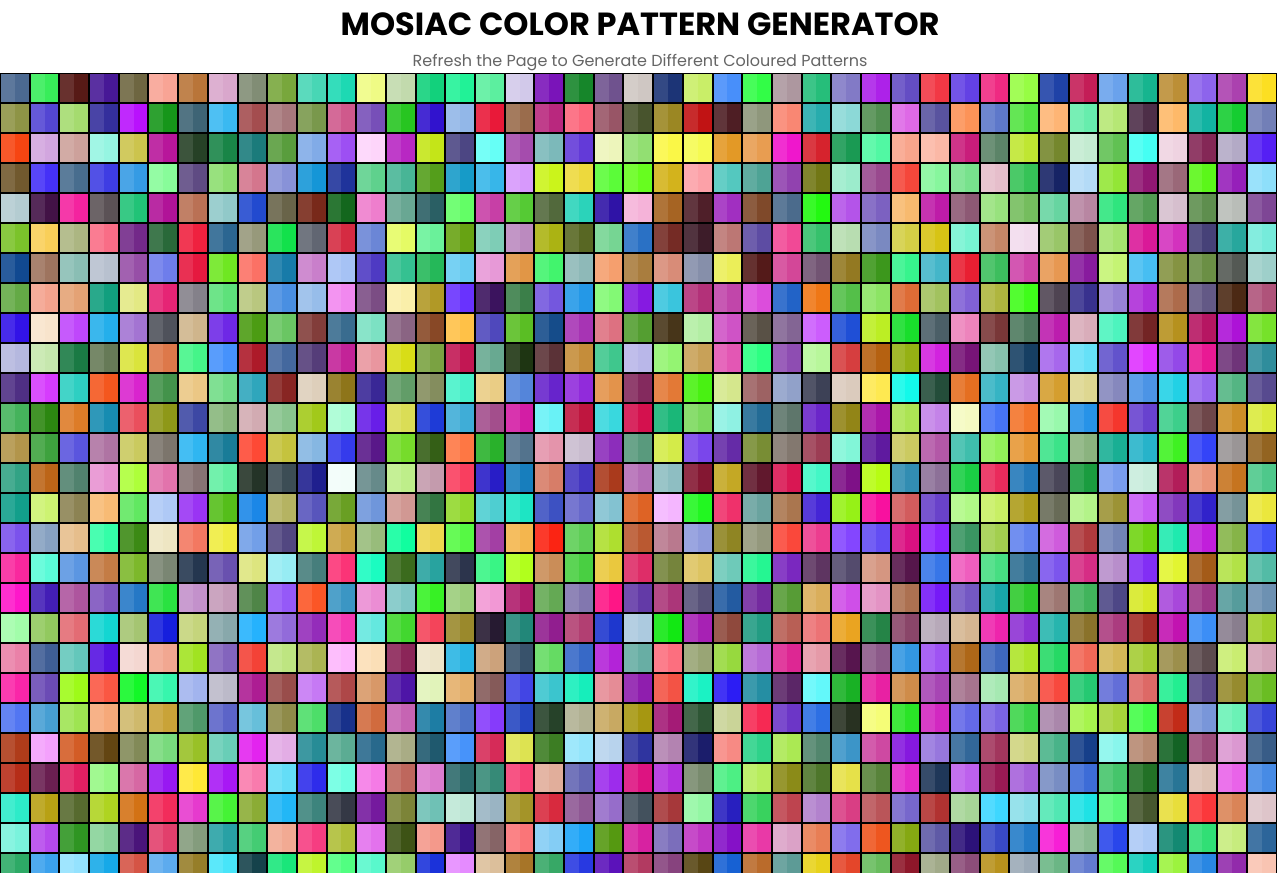
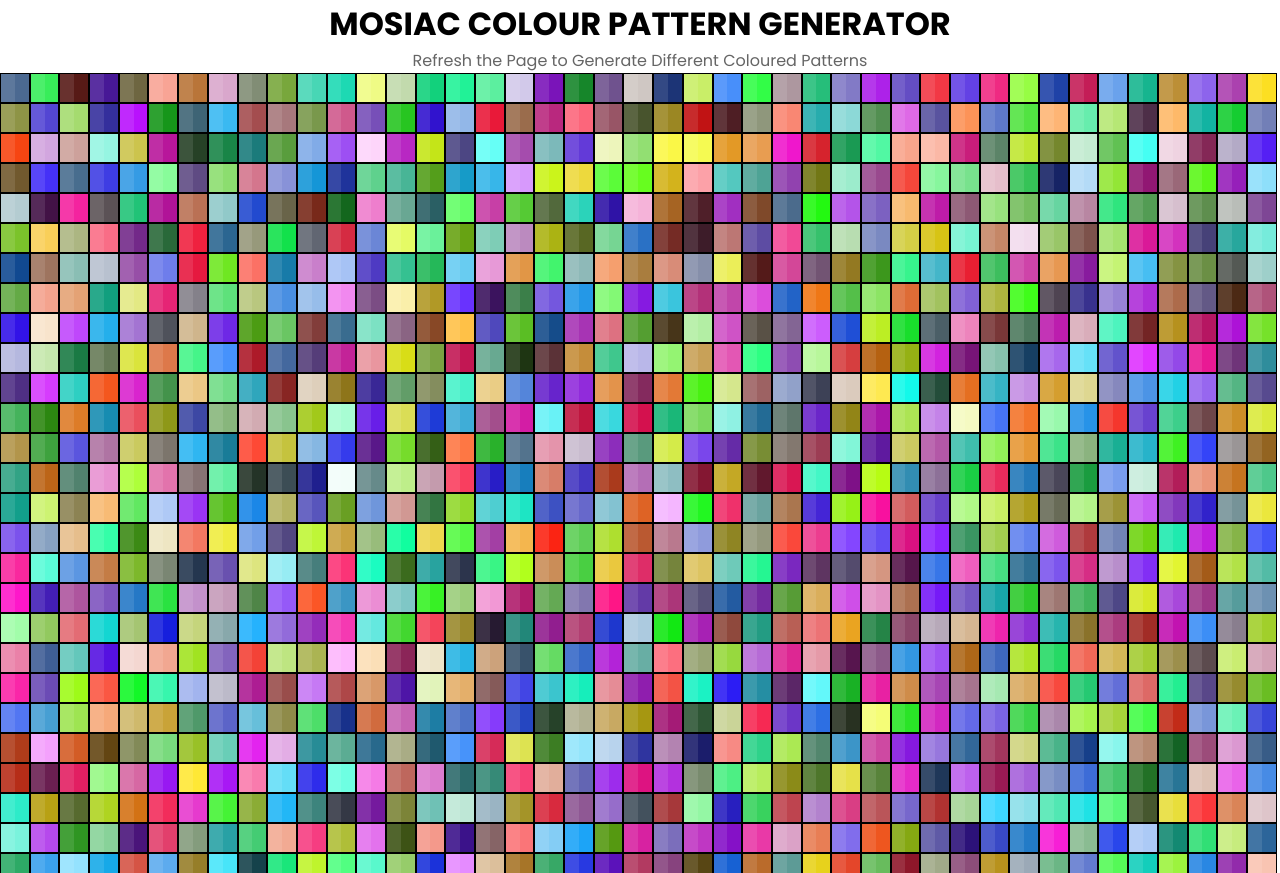
Before and after one commit to sipostudent/Mosaic-Pattern-Generator, a plain HTML site: page index.html in a window 1280 px wide. Drawn offline with Linux system fonts and the light colour scheme.

Commit message:
Updated HTML Template

```diff
--- a/index.html
+++ b/index.html
@@ -3,9 +3,6 @@
 <head>
     <meta charset="UTF-8">
     <meta name="viewport" content="width=device-width, initial-scale=1.0">
-
-    <!-- Import: fontawesome -->
-    <link rel="stylesheet" href="https://cdnjs.cloudflare.com/ajax/libs/font-awesome/5.14.0/css/all.min.css">
 
     <!-- Import: website icon -->
     <link rel="icon" href="./assets/img/redo.png">
@@ -13,10 +10,10 @@
     <!-- Import: style.css -->
     <link rel="stylesheet" href="./assets/css/style.css">
 
-    <title>Mosiac Color Pattern Generator</title>
+    <title>Mosiac Colour Pattern Generator</title>
 </head>
 <body>
-  <h1>Mosiac Color Pattern Generator</h1>
+  <h1>Mosiac Colour Pattern Generator</h1>
   <p>Refresh the Page to Generate Different Coloured Patterns</p>
     <div class="container"></div>
 
```
Also changed, not shown: 1 other file.
